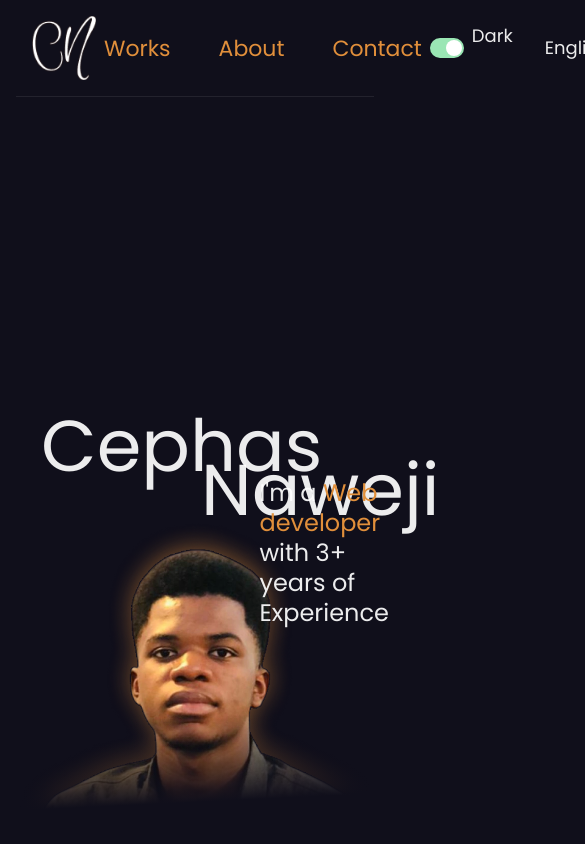
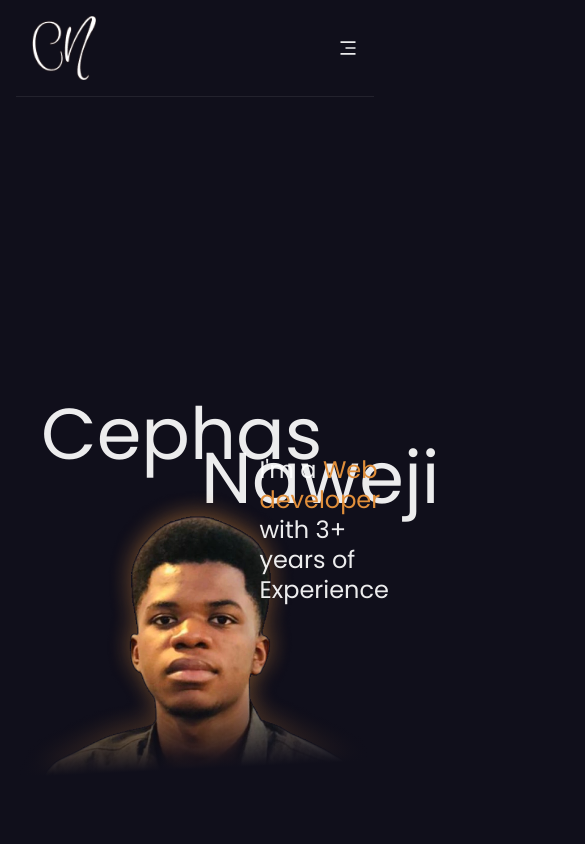
Before and after one commit to cephas-n/portfolio, a React (Vite) app: page / in a window 390 px wide. Shown: the top 844 px of the page, 585 px wide, since content can reach past the window. Built offline with nearby package versions, Linux system fonts and the light colour scheme.

Commit message:
make the navbar responsive

```diff
--- /dev/null
+++ b/src/@types/useBoolean.d.ts
@@ -0,0 +1,5 @@
+export interface ChakraBooleanHook {
+  on: () => void;
+  off: () => void;
+  toggle: () => void;
+}
--- /dev/null
+++ b/src/components/FloatingMenu.tsx
@@ -0,0 +1,42 @@
+import { Flex, Icon, StyleProps, useColorMode } from "@chakra-ui/react";
+import { ReactNode } from "react";
+import { RiCloseFill } from "react-icons/ri";
+import { ChakraBooleanHook } from "../@types/useBoolean";
+
+interface Props {
+  children: ReactNode;
+  toggleMenu: ChakraBooleanHook;
+}
+const FloatingMenu = ({ children, toggleMenu }: Props) => {
+  const styles: StyleProps = {
+    position: "fixed",
+    top: 0,
+    left: 0,
+    height: "100vh",
+    width: "100%",
+    justifyContent: "center",
+    alignItems: "center",
+    textAlign: "center",
+    flexDirection: "column",
+    gap: 32,
+    zIndex: 1000,
+    bgColor: "gray.800",
+  };
+
+  return (
+    <Flex {...styles}>
+      <Icon
+        as={RiCloseFill}
+        position="absolute"
+        top={4}
+        right={4}
+        boxSize={8}
+        color="gray.600"
+        onClick={toggleMenu?.toggle}
+      />
+      {children}
+    </Flex>
+  );
+};
+
+export default FloatingMenu;
--- a/src/components/Hero.tsx
+++ b/src/components/Hero.tsx
@@ -6,7 +6,7 @@ const Hero = () => {
     <Flex
       justifyContent="center"
       alignItems="flex-end"
-      minHeight="75vh"
+      minHeight="600px"
       position="relative"
     >
       <Heading
--- /dev/null
+++ b/src/components/Menu.tsx
@@ -0,0 +1,40 @@
+import {
+  Flex,
+  HStack,
+  Link,
+} from "@chakra-ui/react";
+import ColorModeSwicth from "./ColorModeSwicth";
+import LanguageSelector from "./LanguageSelector";
+
+const Menu = () => {
+  return (
+    <>
+      <Flex
+        gap={{
+          base: 4,
+          md: 12,
+        }}
+        flexDirection={{
+          base: "column",
+          md: "row",
+        }}
+      >
+        <Link variant="link" color="primary">
+          Works
+        </Link>
+        <Link variant="link" color="primary">
+          About
+        </Link>
+        <Link variant="link" color="primary">
+          Contact
+        </Link>
+      </Flex>
+      <HStack spacing={8}>
+        <ColorModeSwicth />
+        <LanguageSelector />
+      </HStack>
+    </>
+  );
+};
+
+export default Menu;
--- a/src/components/NavBar.tsx
+++ b/src/components/NavBar.tsx
@@ -1,22 +1,12 @@
-import {
-  Box,
-  Button,
-  HStack,
-  Image,
-  Link,
-  Menu,
-  MenuButton,
-  MenuGroup,
-  MenuItem,
-  MenuList,
-  Switch,
-  Text,
-} from "@chakra-ui/react";
+import { HStack, Image, Show, useBoolean } from "@chakra-ui/react";
+import { RiMenu3Fill } from "react-icons/ri";
 import logo from "../assets/images/logo.webp";
-import ColorModeSwicth from "./ColorModeSwicth";
-import LanguageSelector from "./LanguageSelector";
+import FloatingMenu from "./FloatingMenu";
+import Menu from "./Menu";
 
 const NavBar = () => {
+  const [showMenu, toogleMenu] = useBoolean(false);
+
   return (
     <HStack
       justifyContent="space-between"
@@ -25,21 +15,19 @@ const NavBar = () => {
       borderColor="whiteAlpha.200"
     >
       <Image src={logo} boxSize={16} />
-      <HStack spacing={12}>
-        <Link variant="link" color="primary">
-          Works
-        </Link>
-        <Link variant="link" color="primary">
-          About
-        </Link>
-        <Link variant="link" color="primary">
-          Contact
-        </Link>
-      </HStack>
-      <HStack spacing={8}>
-        <ColorModeSwicth />
-        <LanguageSelector />
-      </HStack>
+      <Show above="md">
+        <Menu />
+      </Show>
+      <Show below="md">
+        {showMenu && (
+          <FloatingMenu toggleMenu={toogleMenu}>
+            <Menu />
+          </FloatingMenu>
+        )}
+      </Show>
+      <Show below="md">
+        <RiMenu3Fill size={20} onClick={toogleMenu.toggle} />
+      </Show>
     </HStack>
   );
 };
```
